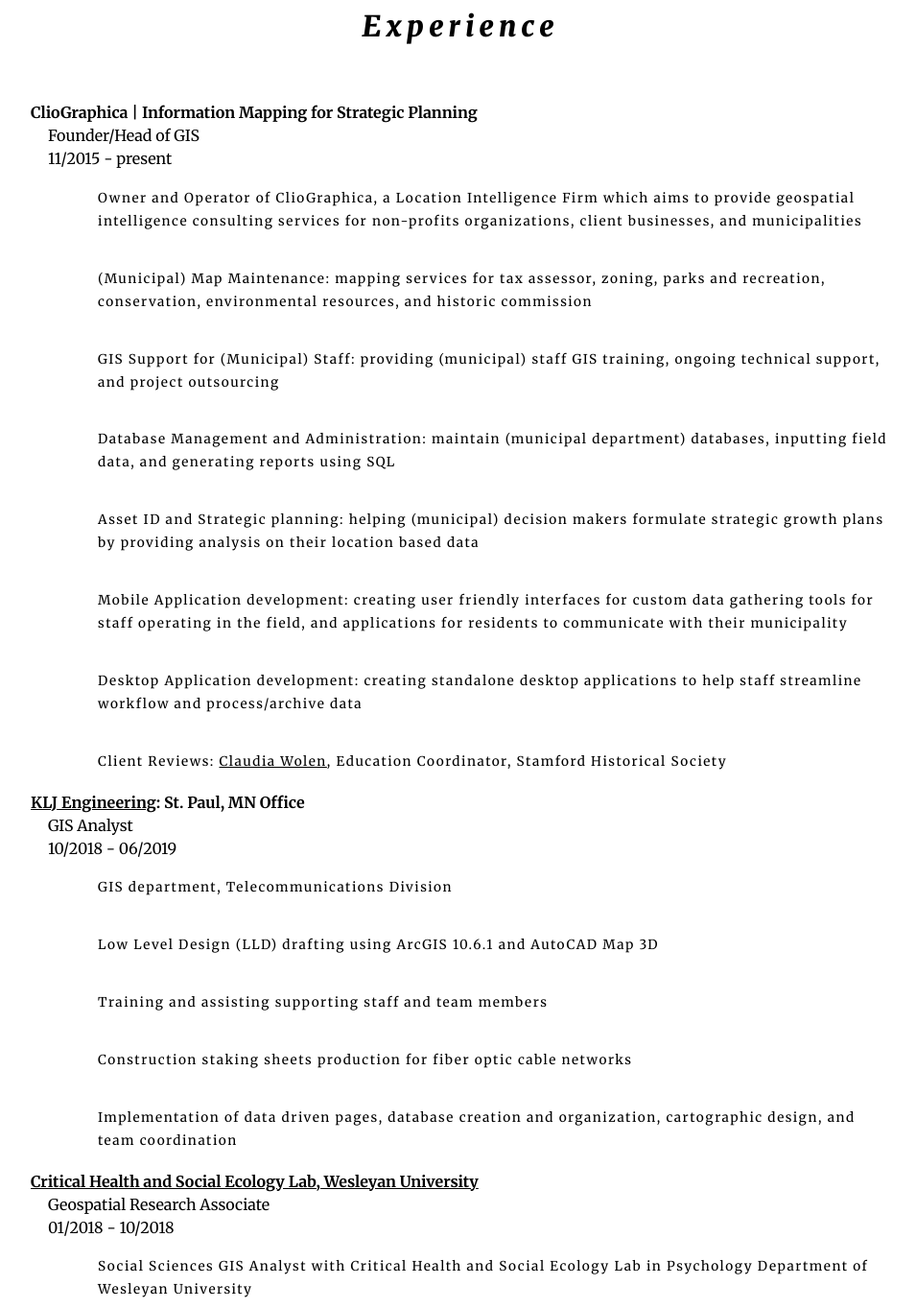
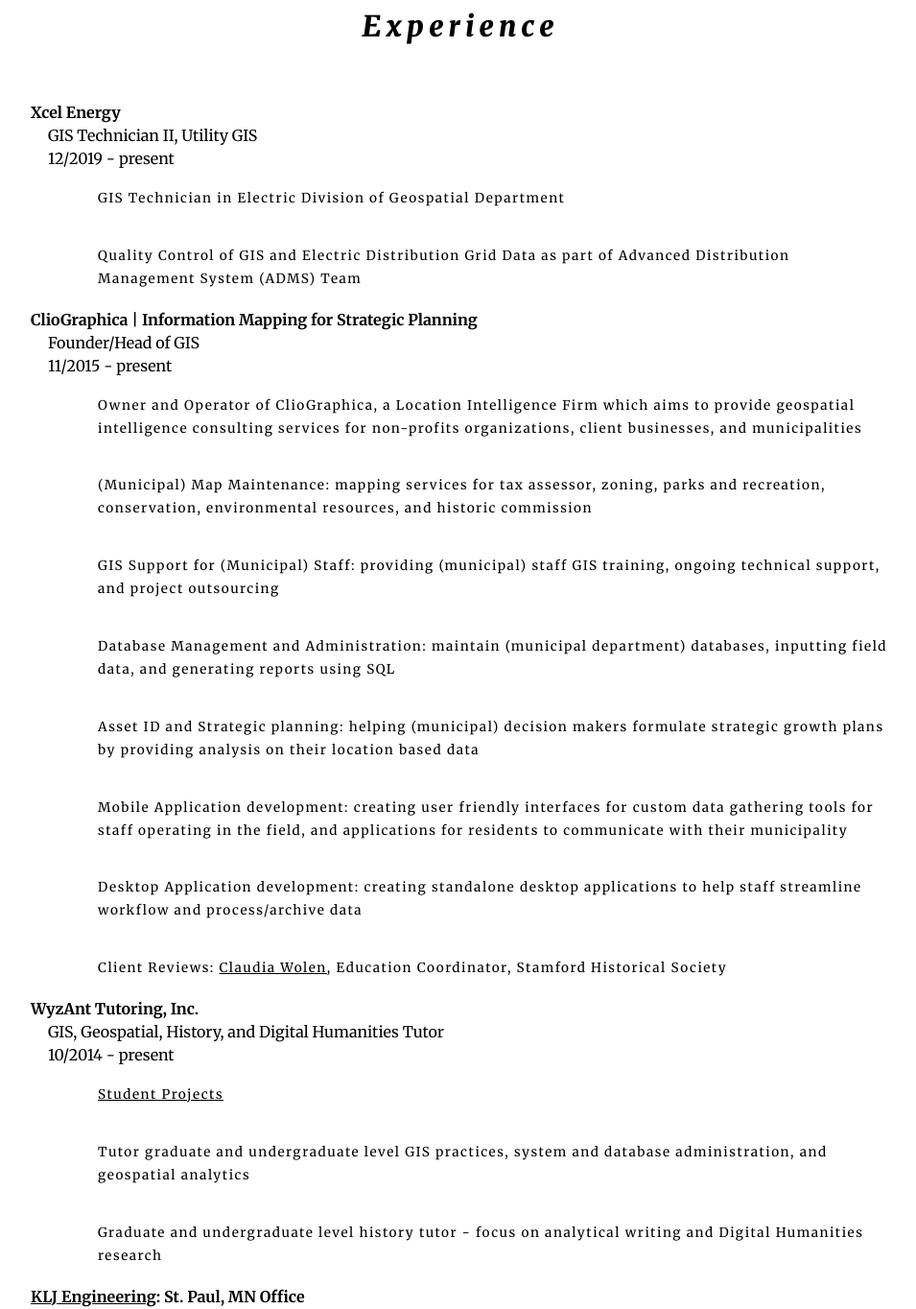
Before and after one commit to zraslan/zraslan.github.io, a plain HTML site: page portfolio/portfolio-final/resume.html in a window 1280 px wide. Shown: the part 650-2014 px from the top of the page at 96% size, without its empty margins (160-1115 px from the left). Drawn offline with Linux system fonts and the light colour scheme.

Commit message:
2021 updates

```diff
--- a/portfolio/portfolio-final/resume.html
+++ b/portfolio/portfolio-final/resume.html
@@ -87,6 +87,13 @@
 
 					<section>
 						<h2 class="resume-headline">Experience</h2>
+							<strong>Xcel Energy</strong>
+								<div class="sub-head-list">GIS Technician II, Utility GIS</div>
+								<div class="sub-head-list">12/2019 - present</div>
+								<ul>
+									<li class="resume-list">GIS Technician in Electric Division of Geospatial Department</li>
+									<li class="resume-list">Quality Control of GIS and Electric Distribution Grid Data as part of Advanced Distribution Management System (ADMS) Team</li>
+								</ul>
 							<strong>ClioGraphica | Information Mapping for Strategic Planning</strong>
 								<div class="sub-head-list">Founder/Head of GIS</div>
 								<div class="sub-head-list">11/2015 - present</div>
@@ -100,6 +107,17 @@
 									<li class="resume-list">Desktop Application development: creating standalone desktop applications to help staff streamline workflow and process/archive data</li>
 									<li class="resume-list">Client Reviews:
 									<a href="clio-2017-01-17-stamford-hist-soc-testimonial-img_1.jpg" target="_blank">Claudia Wolen</a>, Education Coordinator, Stamford Historical Society</li>
+								</ul>
+							<strong>WyzAnt Tutoring, Inc.</strong>
+								<div class="sub-head-list">GIS, Geospatial, History, and Digital Humanities Tutor</div>
+								<div class="sub-head-list">10/2014 - present</div>
+								<ul>
+									<li class="resume-list"><a href="2017-11-14-tutor-all.pdf" target="_blank">Student Projects</a></li>
+									<li class="resume-list">Tutor graduate and undergraduate level GIS practices, system and database administration, and geospatial analytics</li>
+									<li class="resume-list">Graduate and undergraduate level history tutor - focus on analytical writing and Digital Humanities research</li>
+									<!--<li class="resume-list"><a href="2016-04-20-tutor-haneen-talal-fracking-project.pdf" target="_blank">Haneen Talal - Fracking Project</a></li>
+									<li class="resume-list"><a href="2017-10-25-tutor-mike-moran-wilton-land-trust-map.pdf" target="_blank">Mike Moran - Wilton, CT Land Trust Annual Assessment</a></li>
+									<li class="resume-list"><a href="2017-11-11-tutor-ritchele-saint-louis-raster-analysis.jpg" target="_blank">Ritchele Saint Louis - Raster Analysis Central Park, NYC</a></li>-->
 								</ul>
 							<strong><a href="https://www.kljeng.com/" target="_blank">KLJ Engineering</a>: St. Paul, MN Office</strong>
 								<div class="sub-head-list">GIS Analyst</div>
@@ -121,17 +139,6 @@
 									<li class="resume-list">Work directly with students interested in GIS projects on campus. Provide tutoring services as well as connecting students with resources on campus and online</li><li class="resume-list">In development of Web Mapping Service to display lab data, as well as host data online and provide links to our website for students to download directly</li>
 									<li class="resume-list"><a href="2018-01-24-chse-tast.jpg" target="_blank">Ten ft. by five ft. vynal map of Transatlantic Slave Trade</a></li>
 									<li class="resume-list"></li>
-								</ul>
-							<strong>WyzAnt Tutoring, Inc.</strong>
-								<div class="sub-head-list">GIS, Geospatial, History, and Digital Humanities Tutor</div>
-								<div class="sub-head-list">10/2014 - 06/2018</div>
-								<ul>
-									<li class="resume-list"><a href="2017-11-14-tutor-all.pdf" target="_blank">Student Projects</a></li>
-									<li class="resume-list">Tutor graduate and undergraduate level GIS practices, system and database administration, and geospatial analytics</li>
-									<li class="resume-list">Graduate and undergraduate level history tutor - focus on analytical writing and Digital Humanities research</li>
-									<!--<li class="resume-list"><a href="2016-04-20-tutor-haneen-talal-fracking-project.pdf" target="_blank">Haneen Talal - Fracking Project</a></li>
-									<li class="resume-list"><a href="2017-10-25-tutor-mike-moran-wilton-land-trust-map.pdf" target="_blank">Mike Moran - Wilton, CT Land Trust Annual Assessment</a></li>
-									<li class="resume-list"><a href="2017-11-11-tutor-ritchele-saint-louis-raster-analysis.jpg" target="_blank">Ritchele Saint Louis - Raster Analysis Central Park, NYC</a></li>-->
 								</ul>
 							<strong><a href="https://www.raslanforansonia.com/" target="_blank">Raslan for Mayor: Ansonia, CT</a></strong>
 								<div class="sub-head-list">Campaign Manager and Geospatial Consultant</div>
@@ -422,7 +429,7 @@
 	</div>
 
 	<a href="#">
-		<footer>Click to return to top of page | Last edited by Zachary C. Raslan : April 9th, 2019
+		<footer>Click to return to top of page | Last edited by Zachary C. Raslan : July 14th, 2021
 		</footer>
 	</a>
 
```
Also changed, not shown: portfolio/portfolio-final/bio.html (+1 -1 lines), portfolio/portfolio-final/index.html (+1 -1 lines), portfolio/portfolio-final/projects-folder/projects.html (+1 -1 lines), 1 other file.
